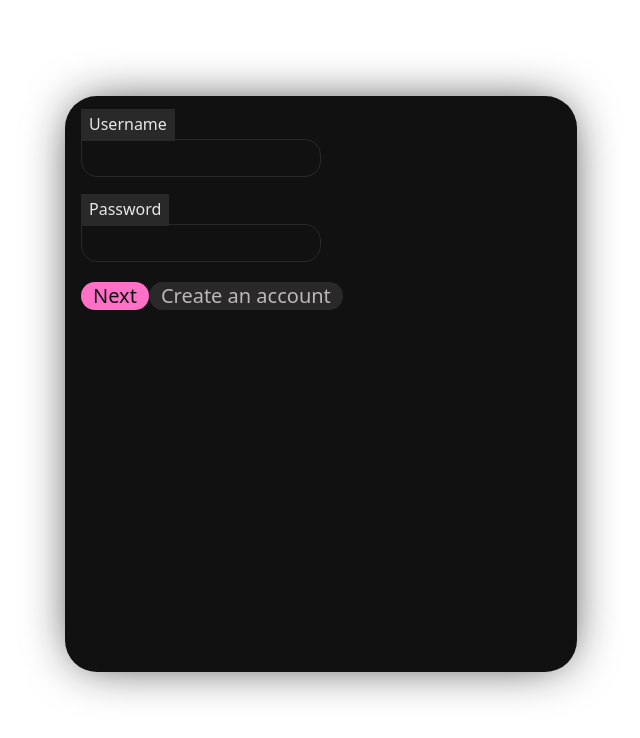
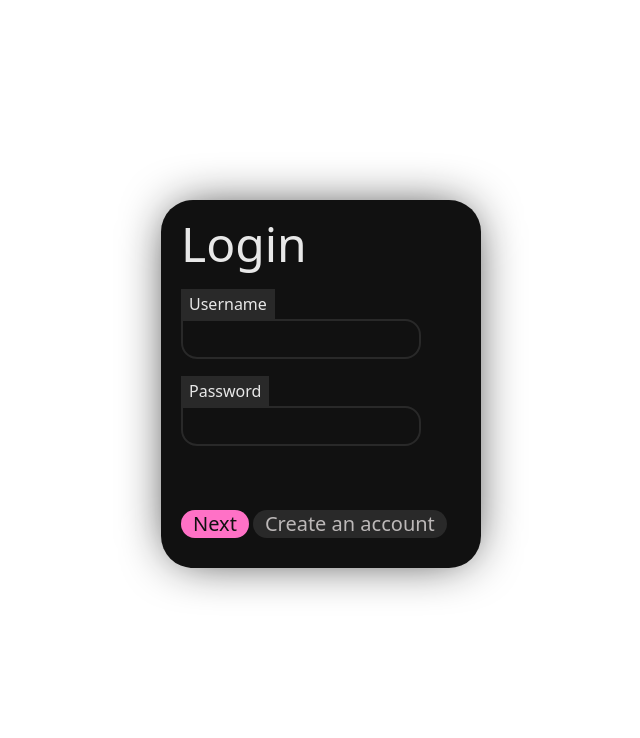
Before and after one commit to seeyeh/ait-final-project, a React (Vite) app in the folder client/: page /login in a window 1280 px wide. Shown: the top 738 px of the page, without its empty margins (319-959 px from the left). Built offline with nearby package versions, Linux system fonts and the light colour scheme.

Commit message:
Added some padding to pink button, adjusted width and height of whole login div

```diff
--- a/client/src/components/Input.jsx
+++ b/client/src/components/Input.jsx
@@ -14,7 +14,7 @@ const Input = forwardRef(({ id, className, header, ...props }, ref) => {
       <input
         id={id}
         className={cn(
-          'bg-grayscale-90 text-grayscale-5 border-grayscale-80 px-2 pt-1 pb-2 mt-[3px] rounded-b-2xl rounded-tr-2xl border w-[15rem] focus:outline-none flex focus:border-grayscale-25 focus:z-10 focus:transition-colors',
+          'bg-grayscale-90 text-grayscale-5 border-grayscale-80 px-2 pt-1 pb-2 mt-[3px] rounded-b-2xl rounded-tr-2xl border-2 w-[15rem] focus:outline-none flex focus:border-grayscale-25 focus:z-10 focus:transition-colors',
           className
         )}
         {...props}
--- a/client/src/components/login/LoginForm.jsx
+++ b/client/src/components/login/LoginForm.jsx
@@ -3,11 +3,12 @@ import Input from '../Input';
 
 function LoginForm() {
   return (
-    <div className="bg-grayscale-90 w-[32rem] h-[36rem] rounded-4xl mb-8 shadow-glow-2xl shadow-grayscale-90 p-4 text-grayscale-5">
+    <div className="bg-grayscale-90 w-[20rem] h-[23rem] rounded-4xl mb-8 shadow-glow-2xl shadow-grayscale-90 p-5 text-grayscale-5">
+      <h1 className="text-5xl mb-6">Login</h1>
       <Input id="username" header="Username" type="text" name="Test" />
-      <Input id="password" header="Password" type="text" name="Test" />
+      <Input id="password" header="Password" className="mb-[4rem]" type="text" name="Test" />
       <div>
-        <Button variant="pink" size="lg">
+        <Button variant="pink" size="lg" className="mr-1">
           Next
         </Button>
         <Button size="lg">Create an account</Button>
```
